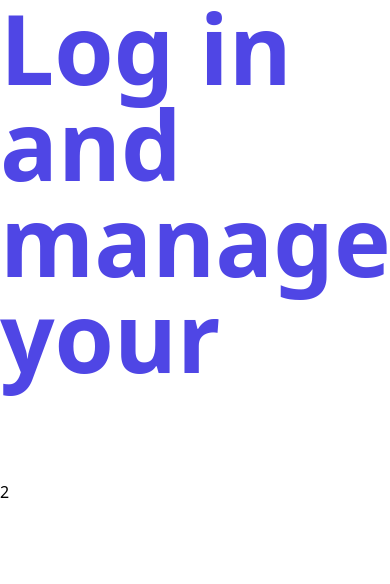
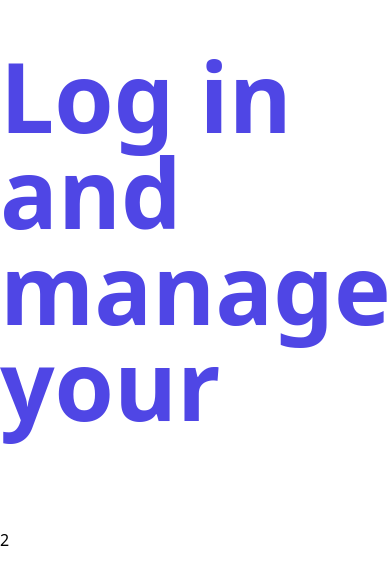
Before and after one commit to Nilost21/Proyect-MERN-Front, a React (Vite) app: page / in a window 390 px wide. Shown: the top 584 px of the page. Built offline with nearby package versions, Linux system fonts and the light colour scheme.

Commit message:
Fixing an error in the label

```diff
--- a/src/layout/AuthLayout.jsx
+++ b/src/layout/AuthLayout.jsx
@@ -3,9 +3,9 @@ import { Outlet } from 'react-router-dom';
 const AuthLayout = () => {
   return (
     <>
-      <min className="container mx-auto md:grid md:grid-cols-2 mt-12">
+      <main className="container mx-auto md:grid md:grid-cols-2 mt-12">
         <Outlet />
-      </min>
+      </main>
     </>
   );
 };
--- a/src/pages/Login.jsx
+++ b/src/pages/Login.jsx
@@ -3,7 +3,7 @@ const Login = () => {
     <>
       <div>
         <h1 className="text-indigo-600 font-black text-8xl">
-          Log in and manage your <span className="text-white">patients</span>
+          Log in and manage your <span className="text-white">Patients</span>
         </h1>
       </div>
       <div>2</div>
```
